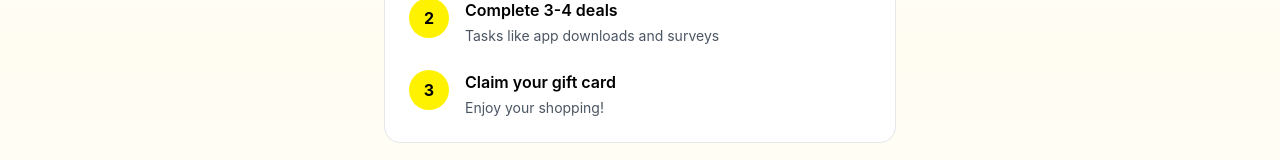
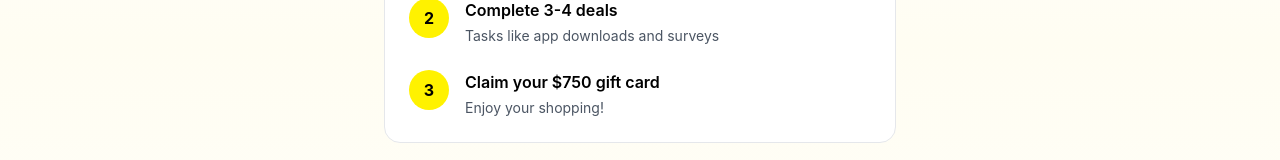
Before and after one commit to sanuxmudulu/shein, a React (Vite) app: page / in a window 1280 px wide. Shown: the part 255-415 px from the top of the page. Built offline with nearby package versions, Linux system fonts and the light colour scheme.

Commit message:
Update Index.tsx

```diff
--- a/src/pages/Index.tsx
+++ b/src/pages/Index.tsx
@@ -79,7 +79,7 @@ const Index = () => {
                   {[
                     "Sign up with email",
                     "Complete 3-4 deals",
-                    "Claim your gift card",
+                    "Claim your $750 gift card",
                   ][i]}
                 </h3>
                 <p className="text-sm text-gray-600">
```
